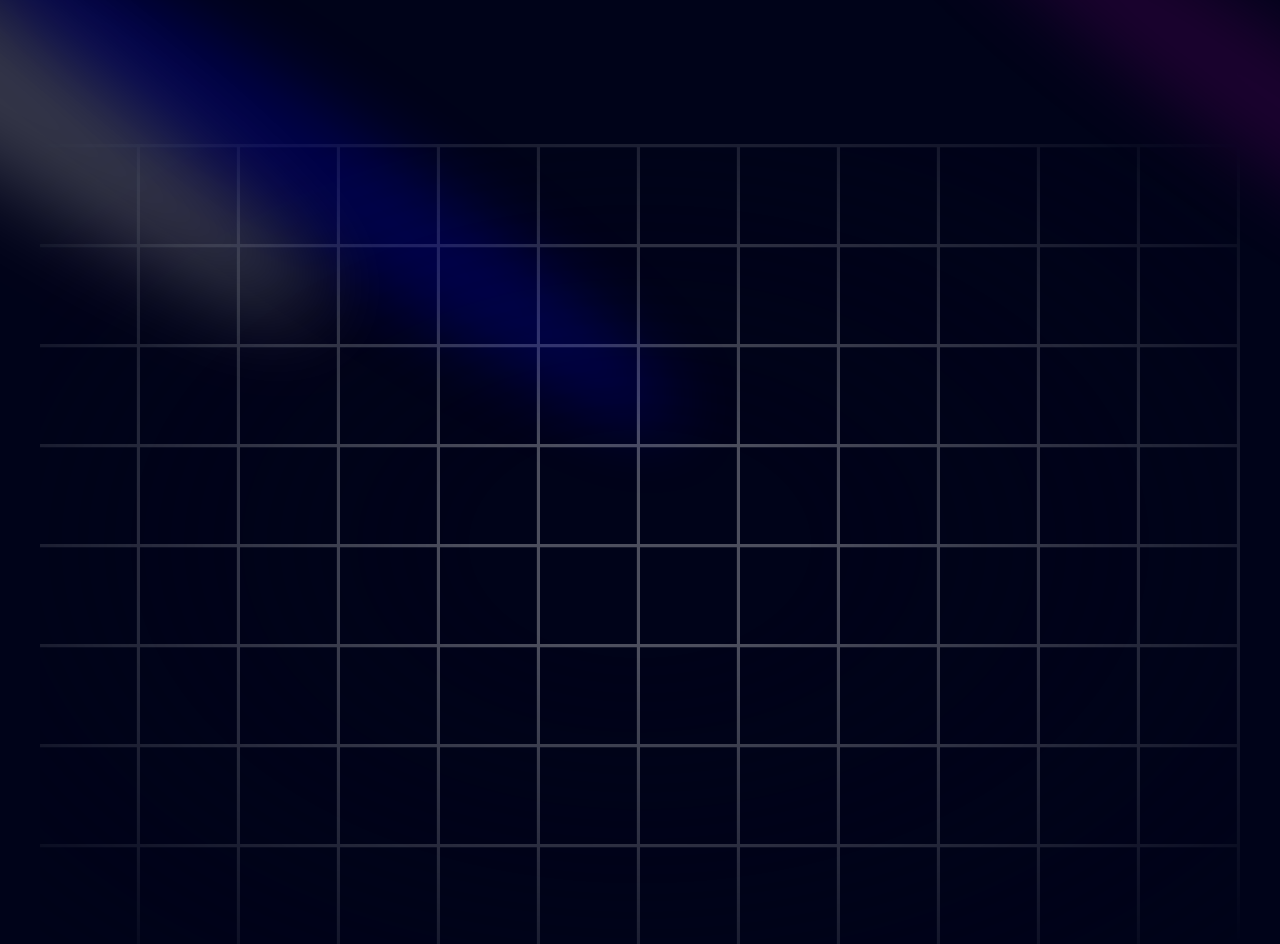
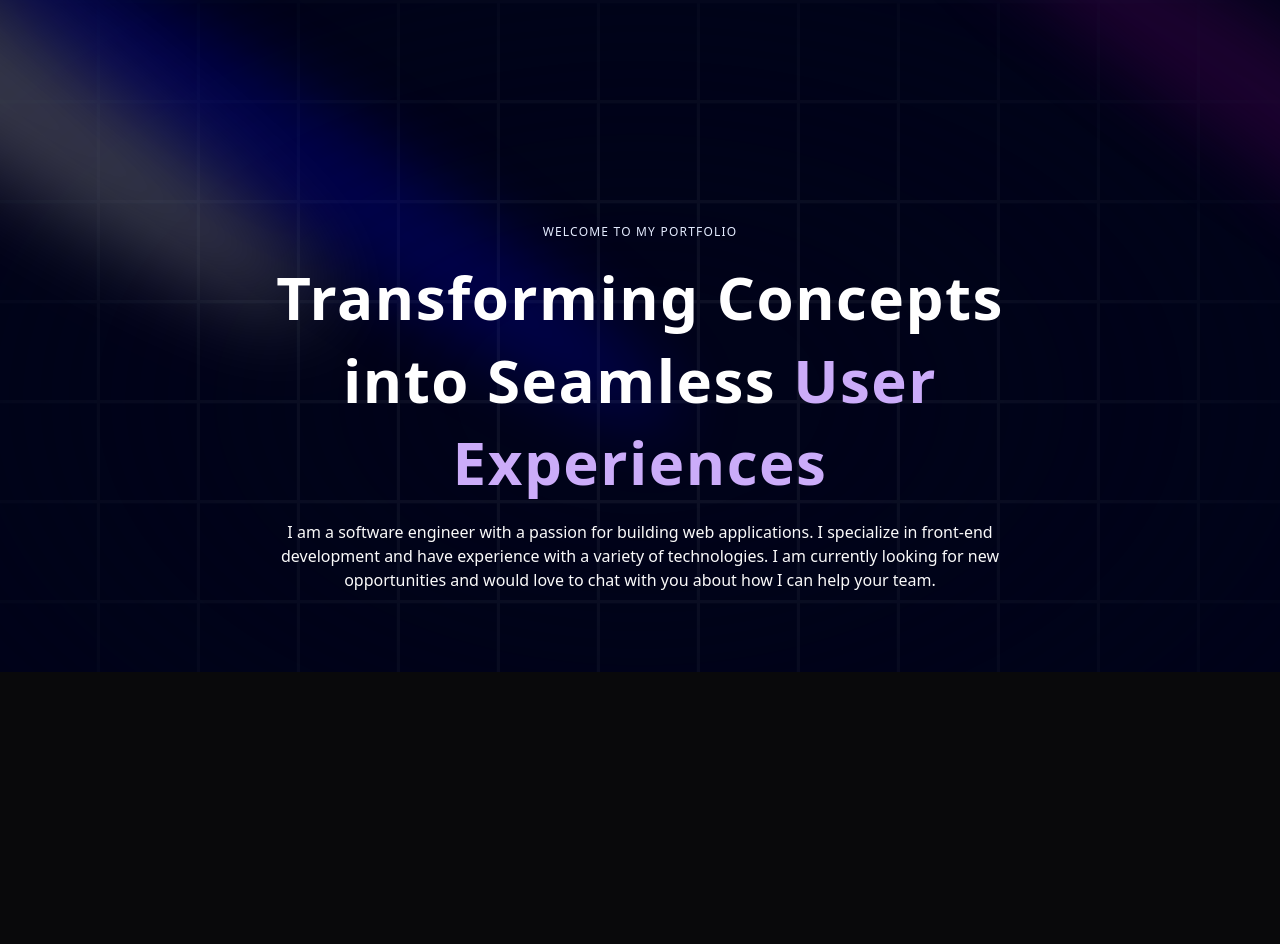
Before and after one commit to hacisimsek/modern-portfolio, a Next.js app: page / in a window 1280 px wide. After the commit the page ends 800 px from the top, so only its background shows below. Built offline with nearby package versions, Linux system fonts and the light colour scheme.

Commit message:
Add text generation effect and enhance Hero component layout

```diff
--- a/app/layout.tsx
+++ b/app/layout.tsx
@@ -24,7 +24,7 @@
   children: React.ReactNode;
 }>) {
   return (
-    <html lang="en">
+    <html lang="en" suppressHydrationWarning>
       <body
         className={`${geistSans.variable} ${geistMono.variable} antialiased`}
       >
--- a/components/Hero.tsx
+++ b/components/Hero.tsx
@@ -1,5 +1,6 @@
 import React from 'react'
 import { Spotlight } from './ui/Spotlight'
+import { TextGenerateEffect } from './ui/text-generate-effect'
 
 const Hero = () => {
   return (
@@ -9,10 +10,20 @@
             <Spotlight className='top-10 left-full h-[80vh] w-[50vw]' fill='purple'/>
             <Spotlight className='top-28 left-80 h-[80vh] w-[50vw]' fill='blue'/>
         </div>
-        <div className="h-screen w-full dark:bg-black-100 bg-white  dark:bg-grid-white/[0.3] bg-grid-black/[0.2] relative flex items-center justify-center">
+        <div className="h-screen w-full dark:bg-black-100 bg-white  dark:bg-grid-white/[0.05] bg-grid-black/[0.2] flex items-center justify-center absolute top-0 left-0">
           <div className="absolute pointer-events-none inset-0 flex items-center justify-center dark:bg-black-100 bg-white [mask-image:radial-gradient(ellipse_at_center,transparent_20%,black)]"/>
         </div>
-        <div className="flex justify-center">
+        <div className="flex justify-center relative my-20 z-10">
+          <div className="max-w-[89vm] md:max-w-2xl lg:max-w-[60vw] flex flex-col items-center justify-center">
+            <h2 className='uppercase tracking-widest text-xs text-center text-blue-100 max-w-80'>Welcome to my portfolio</h2>
+            <TextGenerateEffect
+              words='Transforming Concepts into Seamless User Experiences'
+              className='text-center text-[40px] md:text-5xl lg:text-6xl'
+            />
+            <p className='text-center'>
+              I am a software engineer with a passion for building web applications. I specialize in front-end development and have experience with a variety of technologies. I am currently looking for new opportunities and would love to chat with you about how I can help your team.
+            </p>
+          </div>
         </div>
     </div>
   )
--- /dev/null
+++ b/components/ui/text-generate-effect.tsx
@@ -0,0 +1,64 @@
+"use client";
+import { useEffect } from "react";
+import { motion, stagger, useAnimate } from "framer-motion";
+import { cn } from "@/lib/utils";
+
+export const TextGenerateEffect = ({
+  words,
+  className,
+  filter = true,
+  duration = 0.5,
+}: {
+  words: string;
+  className?: string;
+  filter?: boolean;
+  duration?: number;
+}) => {
+  const [scope, animate] = useAnimate();
+  const wordsArray = words.split(" ");
+  useEffect(() => {
+    animate(
+      "span",
+      {
+        opacity: 1,
+        filter: filter ? "blur(0px)" : "none",
+      },
+      {
+        duration: duration ? duration : 1,
+        delay: stagger(0.2),
+      }
+    );
+  }, [animate, duration, filter]);
+
+  const renderWords = () => {
+    return (
+      <motion.div ref={scope}>
+        {wordsArray.map((word, idx) => {
+          return (
+            <motion.span
+              key={word + idx}
+              className={`${
+                idx > 3 ? "text-purple" : "dark:text-white text-black"
+              } opacity-0`}
+              style={{
+                filter: filter ? "blur(10px)" : "none",
+              }}
+            >
+              {word}{" "}
+            </motion.span>
+          );
+        })}
+      </motion.div>
+    );
+  };
+
+  return (
+    <div className={cn("font-bold", className)}>
+      <div className="my-4">
+        <div className=" dark:text-white text-black leading-snug tracking-wide">
+          {renderWords()}
+        </div>
+      </div>
+    </div>
+  );
+};
```
